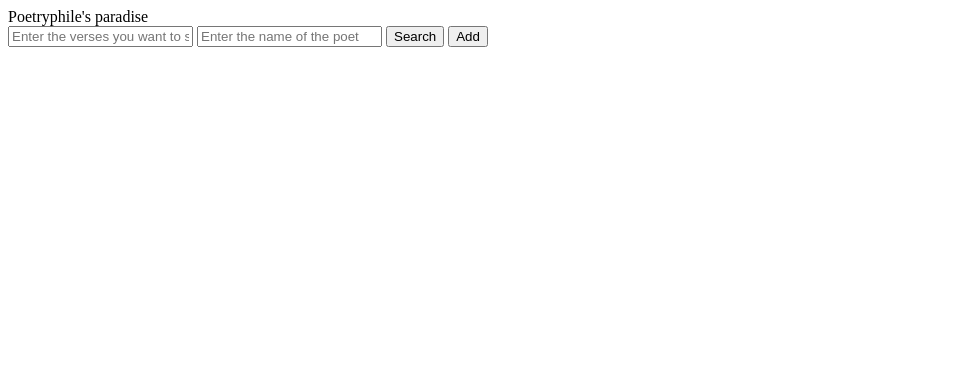
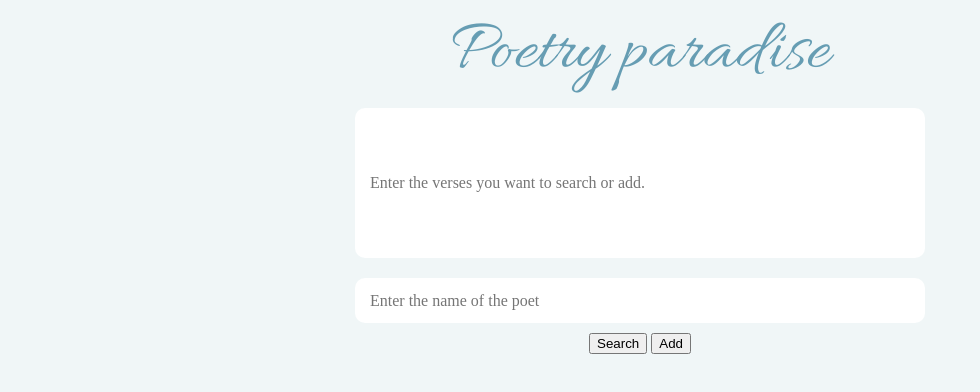
Before and after one commit to RachnaKedigehalli/Poetry-paradise, a website: page public/index.html in a window 1280 px wide. Shown: the whole page, without its empty margins (0-980 px from the left). Drawn offline with Linux system fonts and the light colour scheme; files that its build step writes are made by us from their sources.

Commit message:
home page styles added

```diff
--- a/css/styles.css
+++ b/css/styles.css
@@ -1,3 +1,44 @@
 * {
     box-sizing: border-box;
 }
+
+body {
+	text-align: center;
+	background-color: #F0F6F7FF;
+	/*#f2bf7d*/
+	/*#F1F4FFFF*/
+}
+
+.container-home {
+	display: inline-block;
+	text-align: center;
+}
+
+#website-name {
+	font-family: 'Allura', cursive;
+	font-size: 450%;
+	color: #669DB3FF;
+	/*#555a60*/
+}
+.container-home input[type=text] {
+	padding: 10px 15px;
+	margin:10px 0;
+	/*border: 2px solid #eee;*/
+	border: 0;
+	border-radius: 10px;
+	width: 100%;
+	vertical-align: top;
+}
+.container-home input[type=text]::placeholder {
+	vertical-align: top;
+}
+#verse-input {
+	height: 150px;
+}
+#poet-input {
+	height: 45px;
+}
+.container-home input, textarea {
+  font-family:inherit;
+  font-size: inherit;
+}
--- a/public/index.html
+++ b/public/index.html
@@ -3,17 +3,22 @@
 <head>
 	<meta charset="utf-8">
     <meta name="viewport" content="width=device-width, initial-scale=1">
-    <link rel="stylesheet" href="./css/styles.css">
+    <link rel="stylesheet" href="../css/styles.css">
+    <!-- fonts -->
+    <link rel="preconnect" href="https://fonts.gstatic.com">
+	<link href="https://fonts.googleapis.com/css2?family=Allura&display=swap" rel="stylesheet">
+	<!--  -->
 	<title>Poem interpreter</title>
 </head>
 <body>
-	<div id="website-name">
-		Poetryphile's paradise
+	<div class="container-home">
+		<div id="website-name">
+			Poetry paradise
+		</div>
+		<input id="verse-input" type="text" name="enter-poem-text" placeholder="Enter the verses you want to search or add.">
+		<input id="poet-input" type="text" name="poet-name" placeholder="Enter the name of the poet">
+		<button id="search">Search</button>
+		<button id="add">Add</button>
 	</div>
-	<input type="text" name="enter-poem-text" placeholder="Enter the verses you want to search or add.">
-	<input type="text" name="poet-name" placeholder="Enter the name of the poet">
-	<button id="search">Search</button>
-	<button id="add">Add</button>
-
 </body>
 </html>
```
